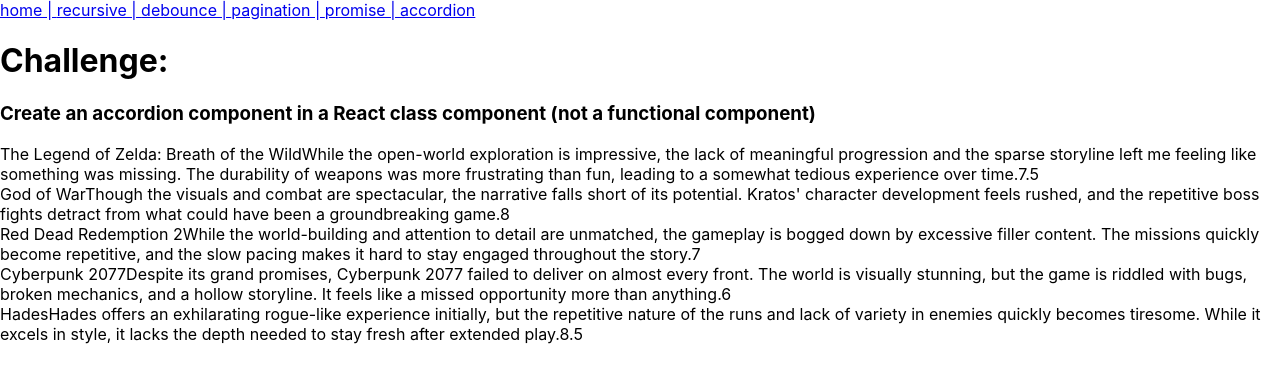
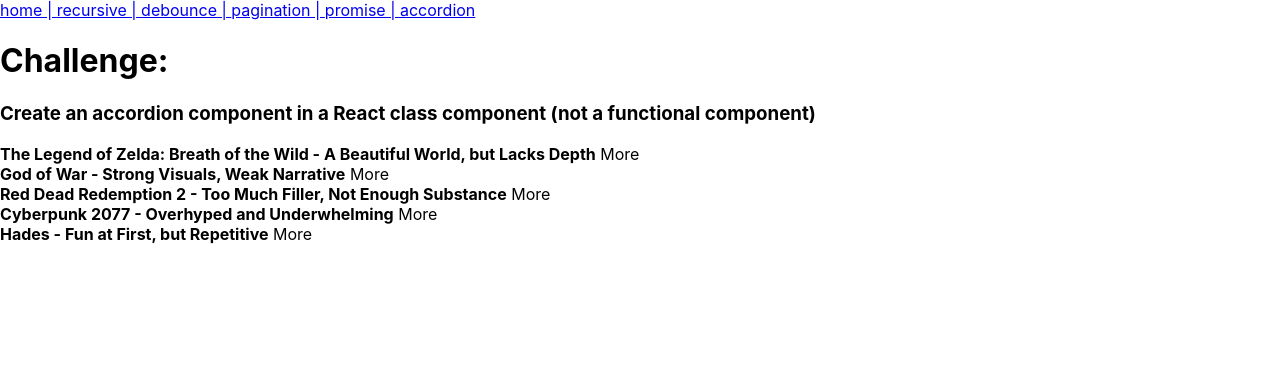
Before and after one commit to jase-d-ace/reddit-frontend-challenges, a React (Create React App) app: page /accordion in a window 1280 px wide. Shown: the top 382 px of the page. Built offline with nearby package versions, Linux system fonts and the light colour scheme.

Commit message:
barebones solution for accordion challenge

```diff
--- a/src/challenges/AccordionItem.js
+++ b/src/challenges/AccordionItem.js
@@ -1,9 +1,14 @@
+import { useState } from "react";
+
 export default function AccordionItem(review) {
+    const [isOpen, setIsOpen] = useState(false);
+
     return (
         <div>
-            <span>{review.game_title}</span>
-            <span>{review.content}</span>
-            <span>{review.rating}</span>
+            <strong>{review.game_title} - {review.review_title}</strong> <span onClick={() => setIsOpen(!isOpen)}>More</span>
+            {isOpen && <div>
+                <strong>{review.rating}</strong> - <span>{review.content}</span>
+            </div>}
         </div>
     )
 }
```
